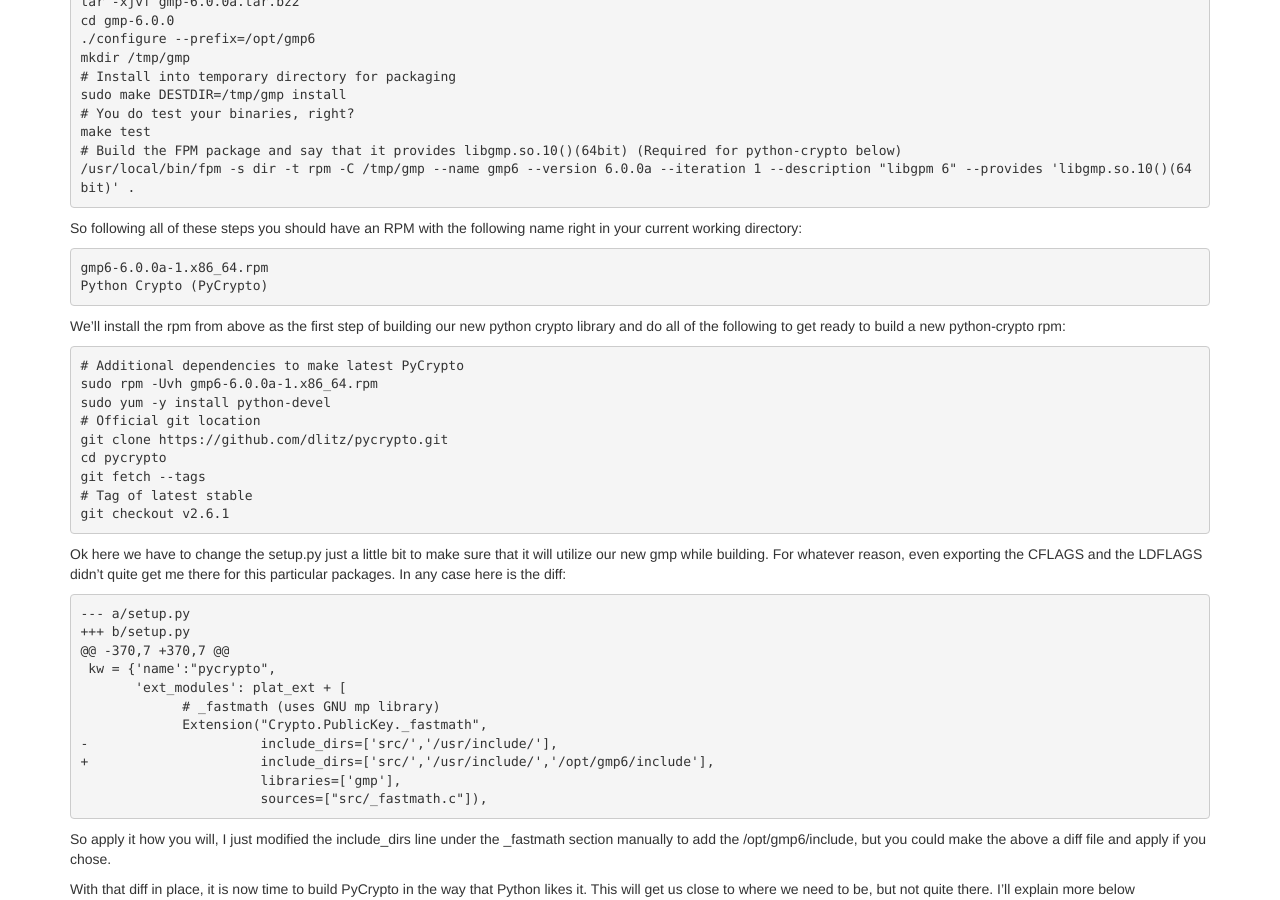
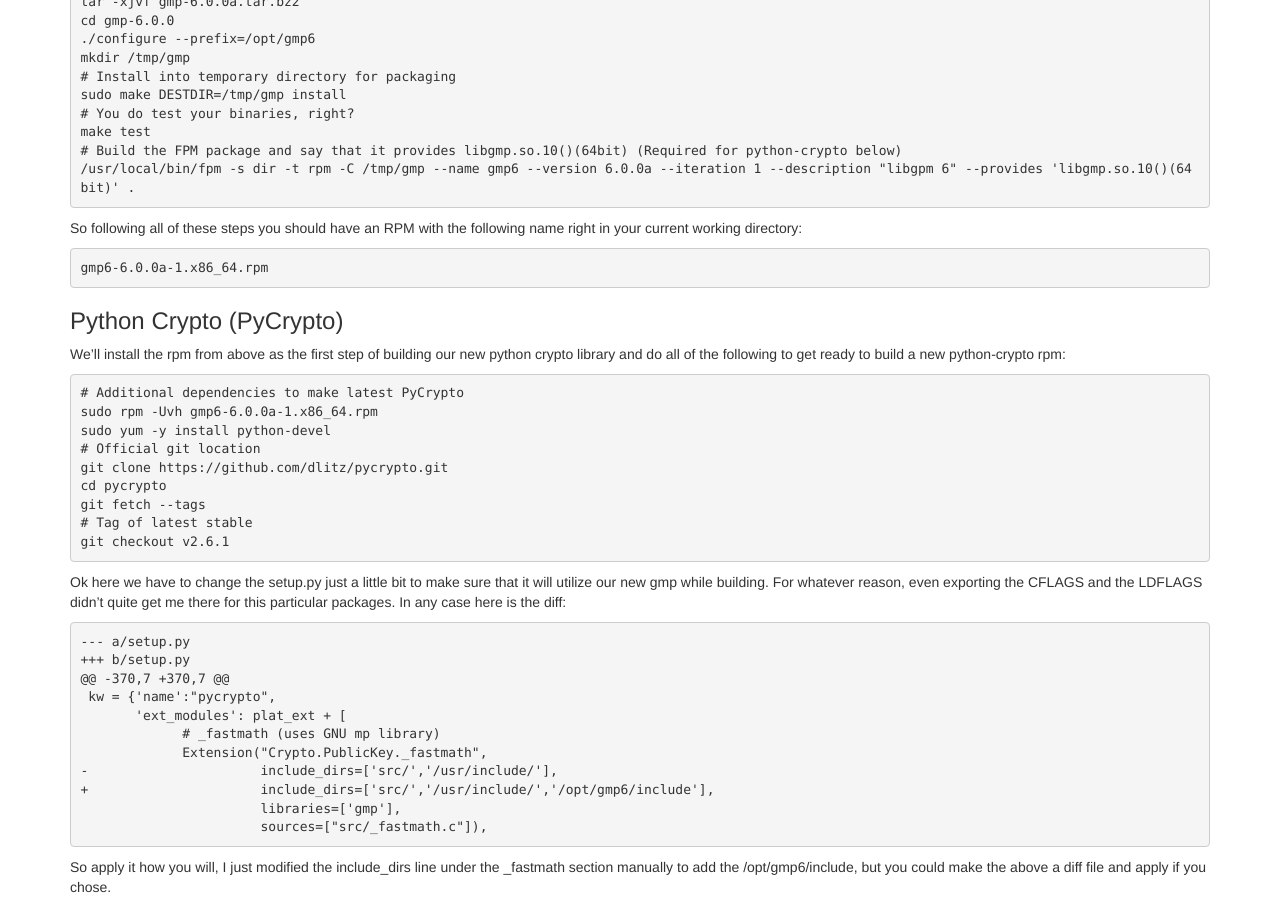
Before and after one commit to rfairburn/rfairburn.github.io, a Jekyll site: the page built from _posts/2014-11-20-saltstack-gmp-and-pycrypto-on-amazon-linux.md, in a window 1280 px wide and 900 px high, scrolled down 1192 px. Built offline with Jekyll 4.4.1, drawn with Linux system fonts in a browser that asks for light colours; nearby versions of some CDN libraries; library files that are not in the unit come from our copies; comment, search, counter and statistics services are not loaded.

Commit message:
Update article

```diff
--- a/_posts/2014-11-20-saltstack-gmp-and-pycrypto-on-amazon-linux.md
+++ b/_posts/2014-11-20-saltstack-gmp-and-pycrypto-on-amazon-linux.md
@@ -84,9 +84,10 @@ So following all of these steps you should have an RPM with the following name r
 {% highlight console %}
 
 gmp6-6.0.0a-1.x86_64.rpm
-Python Crypto (PyCrypto)
 
 {% endhighlight %}
+
+### Python Crypto (PyCrypto)
 
 We'll install the rpm from above as the first step of building our new python crypto library and do all of the following to get ready to build a new python-crypto rpm:
 
```
